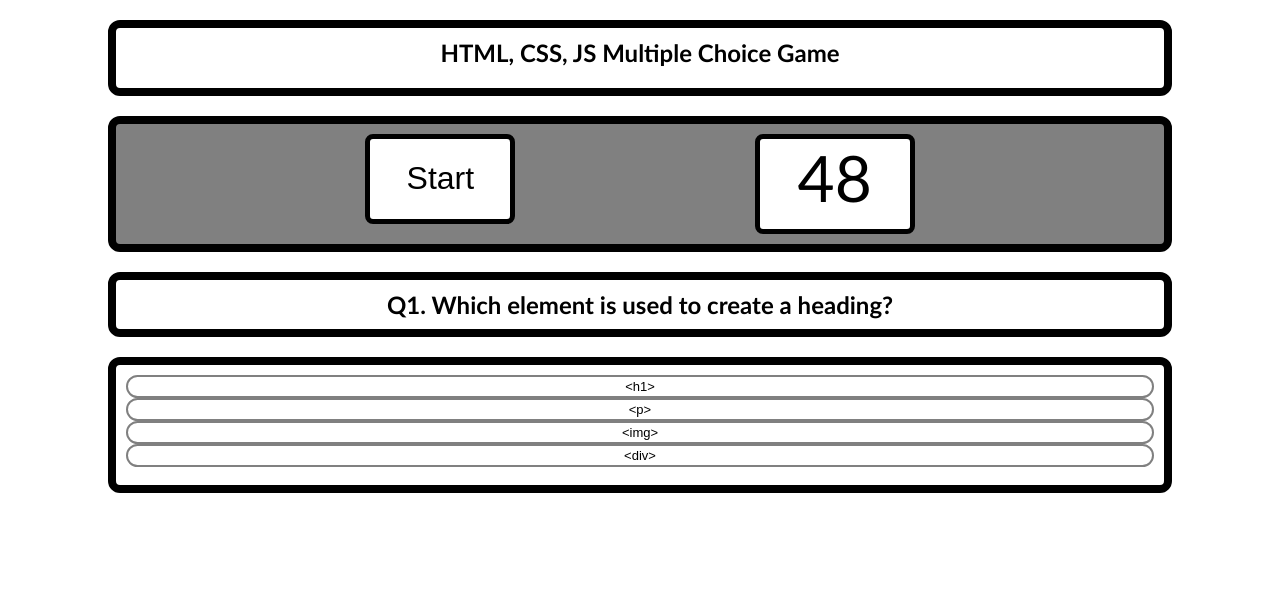
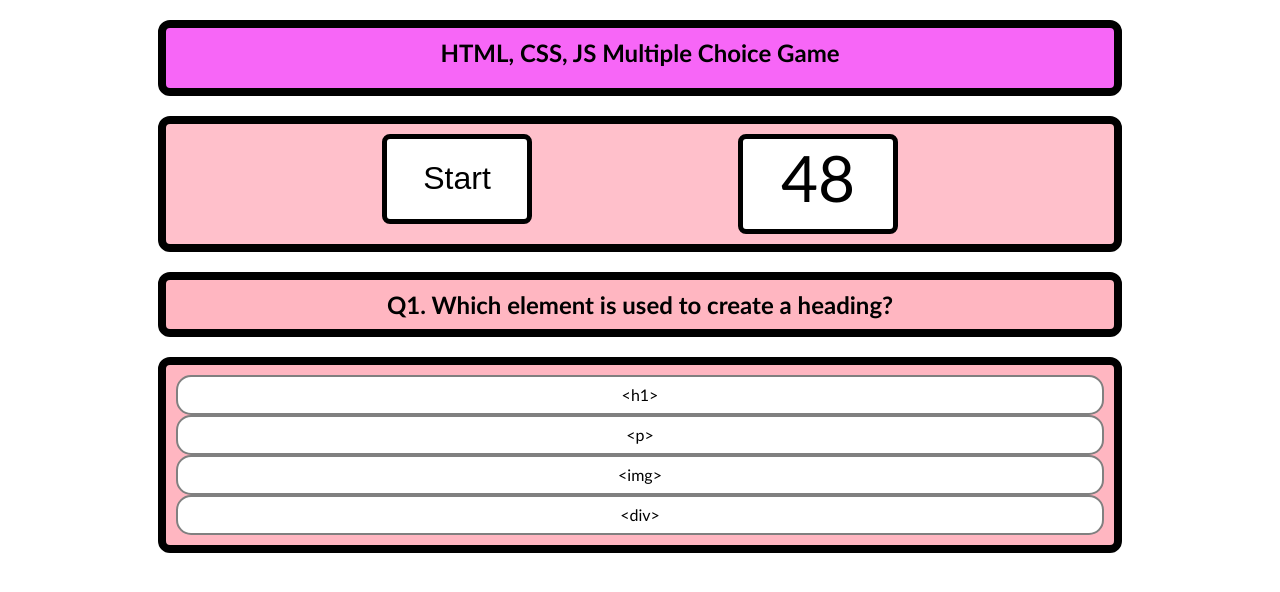
Before and after one commit to TrangTheDev/Multiple-choice_game, a plain HTML site: page index.html in a window 1280 px wide. Both pictures are taken after a click on the button "Start". Drawn offline with nearby package versions, Linux system fonts and the light colour scheme.

Commit message:
Commit style

```diff
--- a/style.css
+++ b/style.css
@@ -4,9 +4,10 @@
     border: 8px solid black;
     border-radius: 12px;
     padding: 10px;
-    margin-left: 100px;
-    margin-right: 100px;
+    margin-left: 150px;
+    margin-right: 150px;
     font-family: 'Gill Sans', 'Gill Sans MT', Calibri, 'Trebuchet MS', sans-serif;
+    background-color: rgb(247, 102, 247);
 }
 
 .button-container {
@@ -17,11 +18,11 @@
     border: 8px solid black;
     border-radius: 12px;
     padding: 10px;
-    margin-left: 100px;
-    margin-right: 100px;
+    margin-left: 150px;
+    margin-right: 150px;
     margin-top: 20px;
     margin-bottom: 20px;
-    background-color: grey;
+    background-color: pink;
     font-family: 'Gill Sans', 'Gill Sans MT', Calibri, 'Trebuchet MS', sans-serif;
 }
 
@@ -35,6 +36,7 @@
     background-color: white;
     border: 5px solid black;
     font-size: 2em;
+    font-style: bold;
 }
 
 .timer {
@@ -57,36 +59,38 @@
     border: 8px solid black;
     border-radius: 12px;
     padding: 10px;
-    margin-left: 100px;
-    margin-right: 100px;
+    margin-left: 150px;
+    margin-right: 150px;
     font-size: large;
     margin-bottom: 20px;
     font-family: 'Gill Sans', 'Gill Sans MT', Calibri, 'Trebuchet MS', sans-serif;
+    background-color: lightpink;
 
 }
 
 h1 {
     text-align: center;
     font-family: 'Gill Sans', 'Gill Sans MT', Calibri, 'Trebuchet MS', sans-serif;
-    margin-left: 100px;
-    margin-right: 100px;
+    margin-left: 150px;
+    margin-right: 150px;
     margin-bottom: 20px;
     margin-top: 20px;
     padding: 10px;
     border: 8px solid black;
     border-radius: 12px;
+    background-color: lightpink;
 
 }
 
 .question-box {
     text-align: center;
     display: flex;
-    height: 100px;
+    height: 160px;
     border: 8px solid black;
     border-radius: 12px;
     padding: 10px;
-    margin-left: 100px;
-    margin-right: 100px;
+    margin-left: 150px;
+    margin-right: 150px;
     margin-bottom: 100px;
     font-size: large;
     margin-bottom: 20px;
@@ -95,27 +99,14 @@ h1 {
 }
 
 .button{
+    height: 40px;
     padding: 2px;
     background-color: white;
     border: 2px solid grey;
-    font-size: small;
+    font-size: medium;
     border-radius: 15px;
-}
-
-.answer {
-    justify-content: center;
-    flex-direction: column;
-    text-align: center;
-    height: 250px;
-    border: 8px solid black;
-    border-radius: 12px;
-    padding: 10px;
-    margin-left: 100px;
-    margin-right: 100px;
-    font-size: xx-large;
-    margin-bottom: 20px;
     font-family: 'Gill Sans', 'Gill Sans MT', Calibri, 'Trebuchet MS', sans-serif;
-
+    font-weight: 100px;
 }
 
 
```
Also changed, not shown: script.js (+5 -5 lines).
